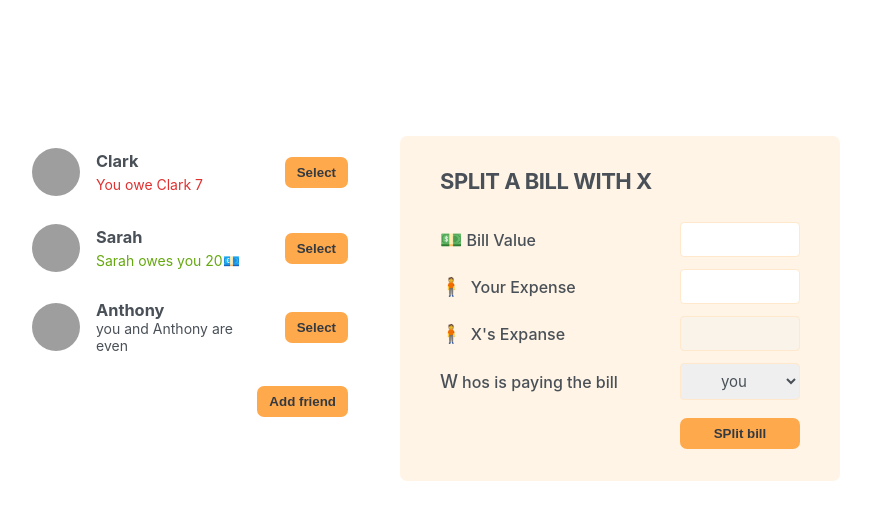
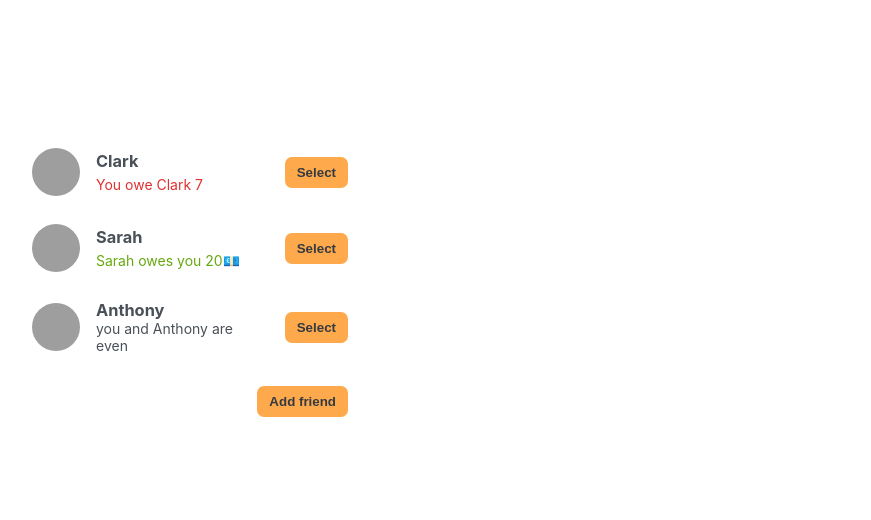
Before and after one commit to chetan3460/react-eat-n-split, a React (Vite) app: page / in a window 1280 px wide. Shown: the top 520 px of the page, without its empty margins (210-1081 px from the left). Built offline with nearby package versions, Linux system fonts and the light colour scheme; grey boxes are pictures that could not be loaded.

Commit message:
selecting friend

```diff
--- a/src/App.jsx
+++ b/src/App.jsx
@@ -31,7 +31,10 @@
 }
 export default function App() {
   const [friends, setFriends] = useState(initialFriends);
+
   const [showAddFriend, setShowAddFriend] = useState(false);
+
+  const [selectedFriend, setSelectedFriend] = useState(null);
 
   function handleShowAddFriend() {
     setShowAddFriend((show) => !show);
@@ -40,33 +43,53 @@
     setFriends((friends) => [...friends, friend]);
     setShowAddFriend(false);
   }
+
+  function handleSelection(friend) {
+    // setSelectedFriend(friend);
+    setSelectedFriend((cur) => (cur?.id === friend.id ? null : friend));
+    setShowAddFriend(false);
+  }
+
   return (
     <div className="app">
       <div className="sidebar">
-        <FriendList friends={friends}></FriendList>
+        <FriendList
+          friends={friends}
+          onSelection={handleSelection}
+          selectedFriend={selectedFriend}
+        />
+
         {showAddFriend && <FormAddFriend onAddFriend={handleAddFriend} />}
+
         <Button onClick={handleShowAddFriend}>
           {showAddFriend ? "Close" : "Add friend"}
         </Button>
       </div>
-      <FormSplitBill></FormSplitBill>
+      {selectedFriend && <FormSplitBill selectedFriend={selectedFriend} />}
     </div>
   );
 }
 
-function FriendList({ friends }) {
+function FriendList({ friends, onSelection, selectedFriend }) {
   return (
     <ul>
       {friends.map((friend) => (
-        <Friend friend={friend} key={friend.id}></Friend>
+        <Friend
+          friend={friend}
+          key={friend.id}
+          selectedFriend={selectedFriend}
+          onSelection={onSelection}
+        ></Friend>
       ))}
     </ul>
   );
 }
 
-function Friend({ friend }) {
+function Friend({ friend, onSelection, selectedFriend }) {
+  const isSelected = selectedFriend?.id === friend.id;
+
   return (
-    <li>
+    <li className={isSelected ? "selected" : ""}>
       <img src={friend.image} alt={friend.name} />
       <h3>{friend.name}</h3>
 
@@ -82,7 +105,9 @@
         </p>
       )}
       {friend.balance === 0 && <p>you and {friend.name} are even</p>}
-      <Button>Select</Button>
+      <Button onClick={() => onSelection(friend)}>
+        {isSelected ? "close" : "Select"}
+      </Button>
     </li>
   );
 }
@@ -127,10 +152,10 @@
   );
 }
 
-function FormSplitBill() {
+function FormSplitBill({ selectedFriend }) {
   return (
     <form className="form-split-bill">
-      <h2>Split a bill with X </h2>
+      <h2>Split a bill with {selectedFriend.name} </h2>
 
       <label>💵Bill Value</label>
       <input type="text"></input>
@@ -138,16 +163,16 @@
       <label>🧍 Your Expense</label>
       <input type="text"></input>
 
-      <label>🧍 X's Expanse</label>
+      <label>🧍 {selectedFriend.name}'s Expanse</label>
       <input type="text" disabled></input>
-      <label>Whos is paying the bill</label>
+      <label>Who is paying the bill</label>
 
       <select>
         <option value="user">you</option>
-        <option value="user">X</option>
+        <option value="friend">{selectedFriend.name}</option>
       </select>
 
-      <Button>SPlit bill</Button>
+      <Button>Split bill</Button>
     </form>
   );
 }
```
